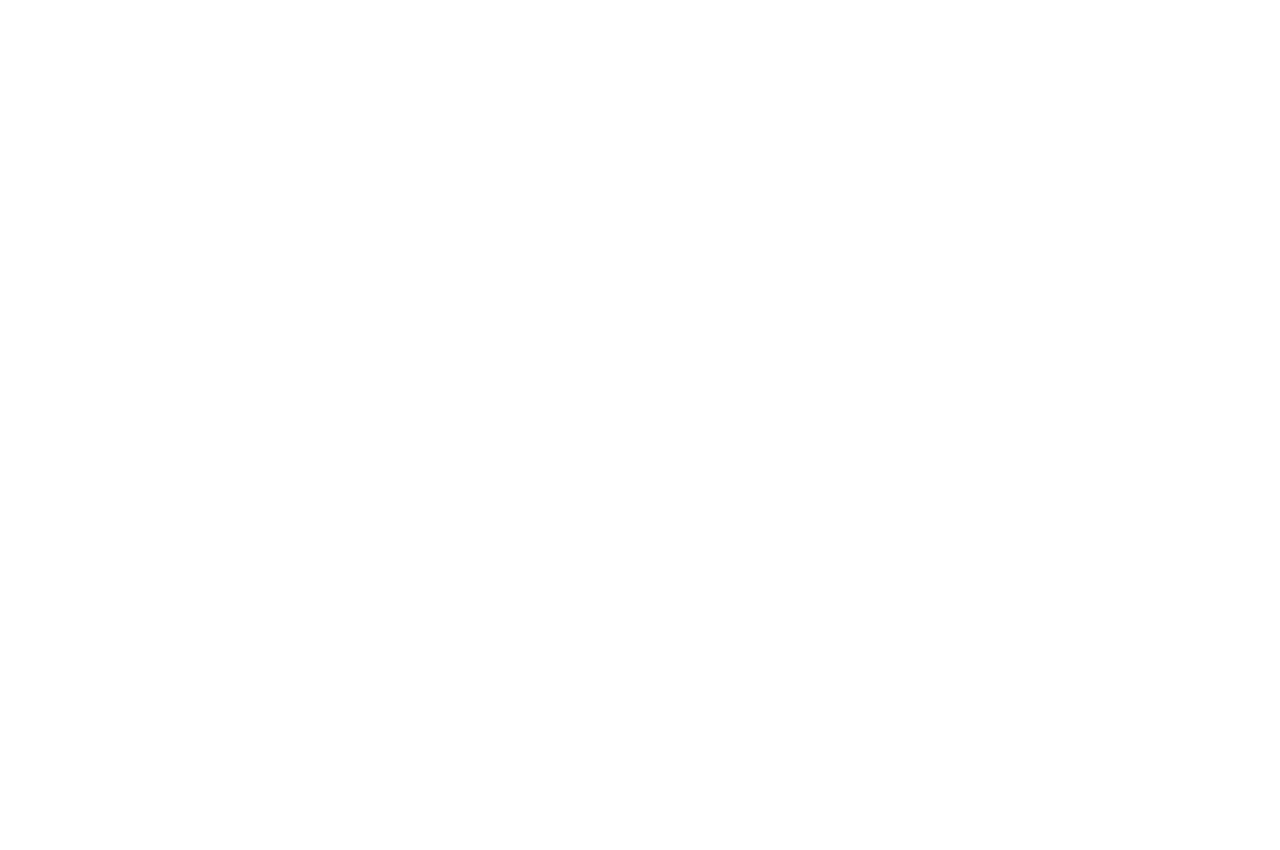
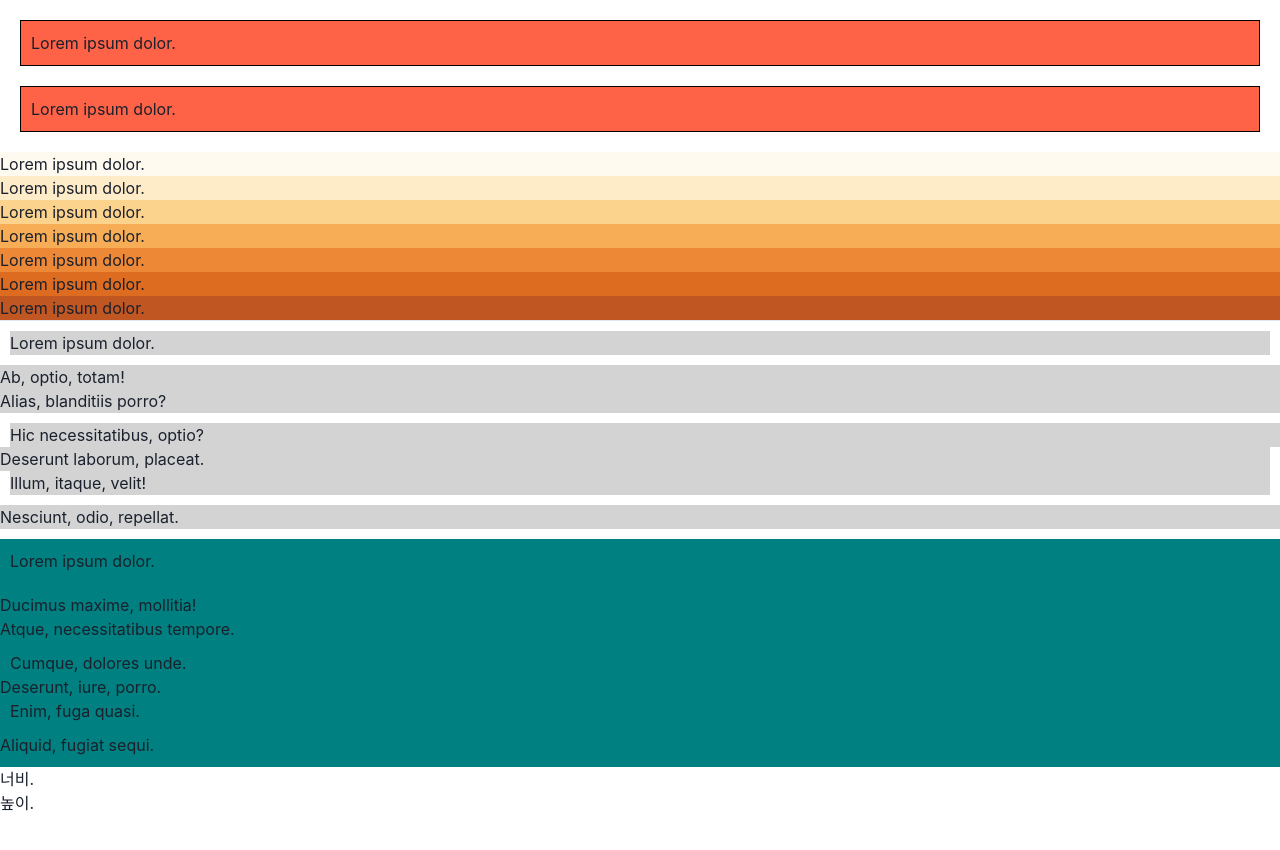
Before and after one commit to hagop5989/react20240509, a React (Vite) app: page / in a window 1280 px wide. Shown: the top 850 px of the page. Before the commit the page ends 800 px from the top, so only its background shows below. Built offline with nearby package versions, Linux system fonts and the light colour scheme.

Commit message:
20240520 react- 공부  Box, 컬러, 마진, 패딩, 너비, 높이 (학원)

```diff
--- a/src/App.jsx
+++ b/src/App.jsx
@@ -1,7 +1,76 @@
 import React from "react";
+import { Box, ChakraProvider } from "@chakra-ui/react";
 
 function App(props) {
-  return <div></div>;
+  return (
+    <ChakraProvider>
+      <div
+        style={{
+          padding: "10px",
+          margin: "20px",
+          border: "1px solid black",
+          background: "tomato",
+        }}
+      >
+        Lorem ipsum dolor.
+      </div>
+      <Box p={"10px"} m={"20px"} border={"1px solid black"} bgColor={"tomato"}>
+        Lorem ipsum dolor.
+      </Box>
+      <Box bgColor={"orange.50"}>Lorem ipsum dolor.</Box>
+      <Box bgColor={"orange.100"}>Lorem ipsum dolor.</Box>
+      <Box bgColor={"orange.200"}>Lorem ipsum dolor.</Box>
+      <Box bgColor={"orange.300"}>Lorem ipsum dolor.</Box>
+      <Box bgColor={"orange.400"}>Lorem ipsum dolor.</Box>
+      <Box bgColor={"orange.500"}>Lorem ipsum dolor.</Box>
+      <Box bgColor={"orange.600"}>Lorem ipsum dolor.</Box>
+      <hr />
+      <Box m={"10px"} bgColor={"lightgray"}>
+        Lorem ipsum dolor.
+      </Box>
+      <Box mt={"10px"} bgColor={"lightgray"}>
+        Ab, optio, totam!
+      </Box>
+      <Box mb={"10px"} bgColor={"lightgray"}>
+        Alias, blanditiis porro?
+      </Box>
+      <Box ml={"10px"} bgColor={"lightgray"}>
+        Hic necessitatibus, optio?
+      </Box>
+      <Box mr={"10px"} bgColor={"lightgray"}>
+        Deserunt laborum, placeat.
+      </Box>
+      <Box mx={"10px"} bgColor={"lightgray"}>
+        Illum, itaque, velit!
+      </Box>
+      <Box my={"10px"} bgColor={"lightgray"}>
+        Nesciunt, odio, repellat.
+      </Box>
+      <Box bgColor={"teal"} p={"10px"}>
+        Lorem ipsum dolor.
+      </Box>
+      <Box bgColor={"teal"} pt={"10px"}>
+        Ducimus maxime, mollitia!
+      </Box>
+      <Box bgColor={"teal"} pb={"10px"}>
+        Atque, necessitatibus tempore.
+      </Box>
+      <Box bgColor={"teal"} pl={"10px"}>
+        Cumque, dolores unde.
+      </Box>
+      <Box bgColor={"teal"} pr={"10px"}>
+        Deserunt, iure, porro.
+      </Box>
+      <Box bgColor={"teal"} px={"10px"}>
+        Enim, fuga quasi.
+      </Box>
+      <Box bgColor={"teal"} py={"10px"}>
+        Aliquid, fugiat sequi.
+      </Box>
+      <Box w={"500px"}>너비.</Box>
+      <Box h={"500px"}>높이.</Box>
+    </ChakraProvider>
+  );
 }
 
 export default App;
```
